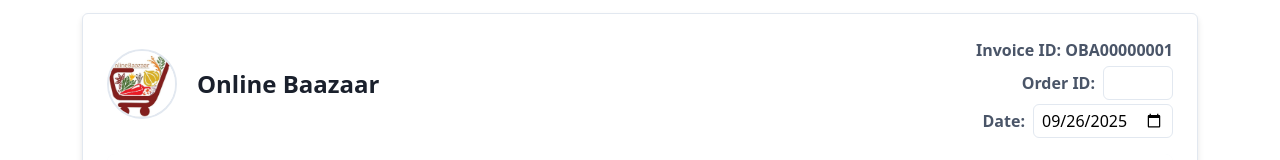
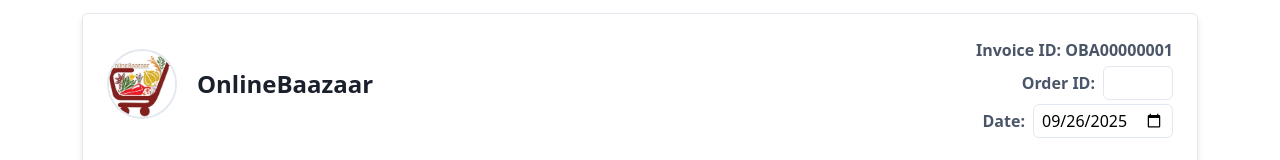
Before and after one commit to mafaazahmed/OB-Application, a React (Vite) app in the folder Frontend/: page /generate_bill in a window 1280 px wide. Shown: the part 192-352 px from the top of the page. Built offline with nearby package versions, Linux system fonts and the light colour scheme; no server answers; sample sign-in values are in the browser's storage.

Commit message:
changed the space in the bill and viewbill page

```diff
--- a/Frontend/src/Screens/Bill.jsx
+++ b/Frontend/src/Screens/Bill.jsx
@@ -415,7 +415,7 @@ export default function Bill() {
                   fontSize: "1.5rem",
                 }}
               >
-                Online Baazaar
+                OnlineBaazaar
               </span>
             </h5>
             <div style={{ marginLeft: "auto", textAlign: "right" }}>
--- a/Frontend/src/Screens/ViewBills.jsx
+++ b/Frontend/src/Screens/ViewBills.jsx
@@ -825,7 +825,7 @@ export default function ViewBills() {
                     />
                   </div>
                   <span style={{ color: "#1a202c", fontWeight: 700, fontSize: "1.5rem" }}>
-                    Online Baazaar
+                    OnlineBaazaar
                   </span>
                 </h5>
                 <div style={{ marginLeft: 'auto', textAlign: 'right' }}>
```
Also changed, not shown: 1 other file (tests, documents, lock files or other folders).
